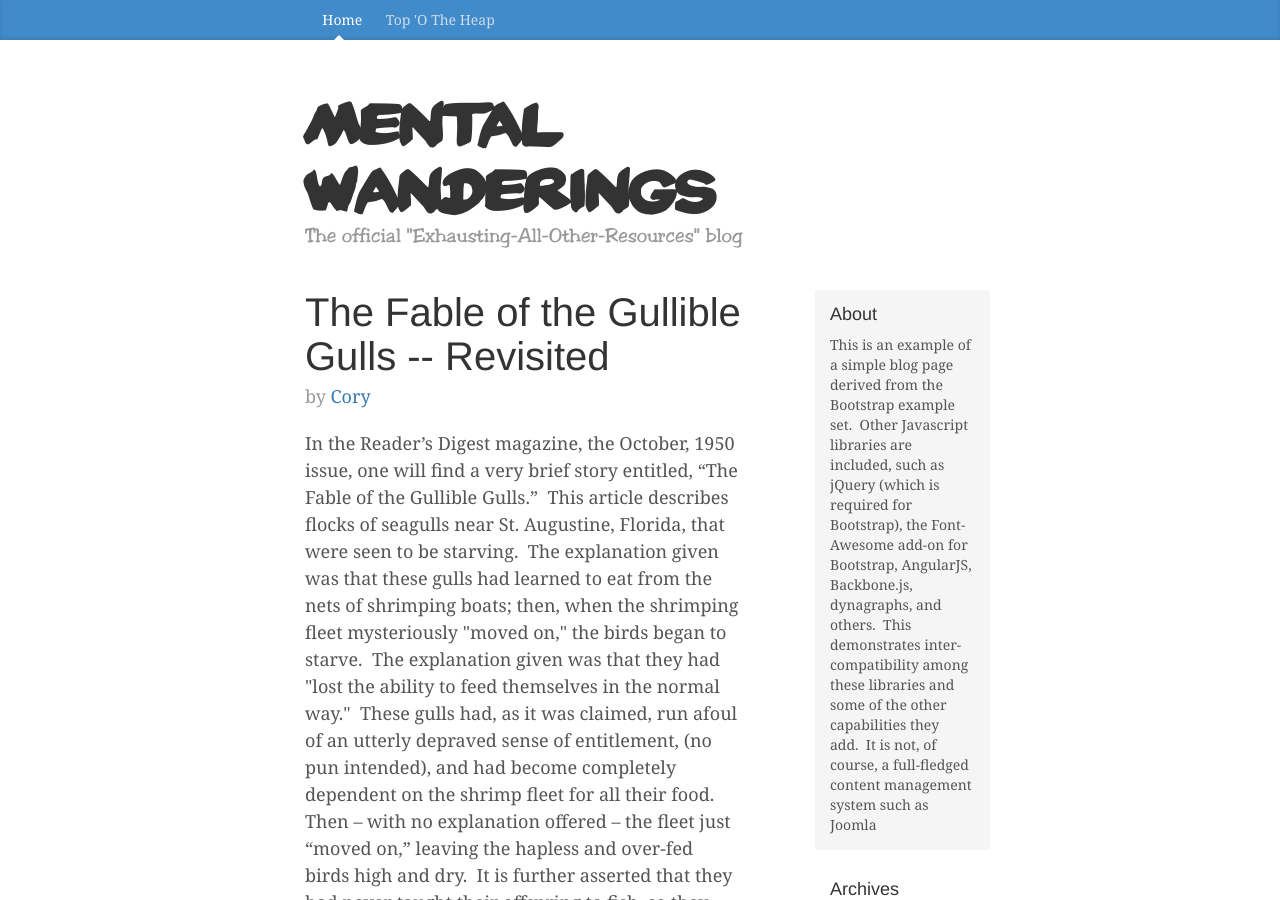
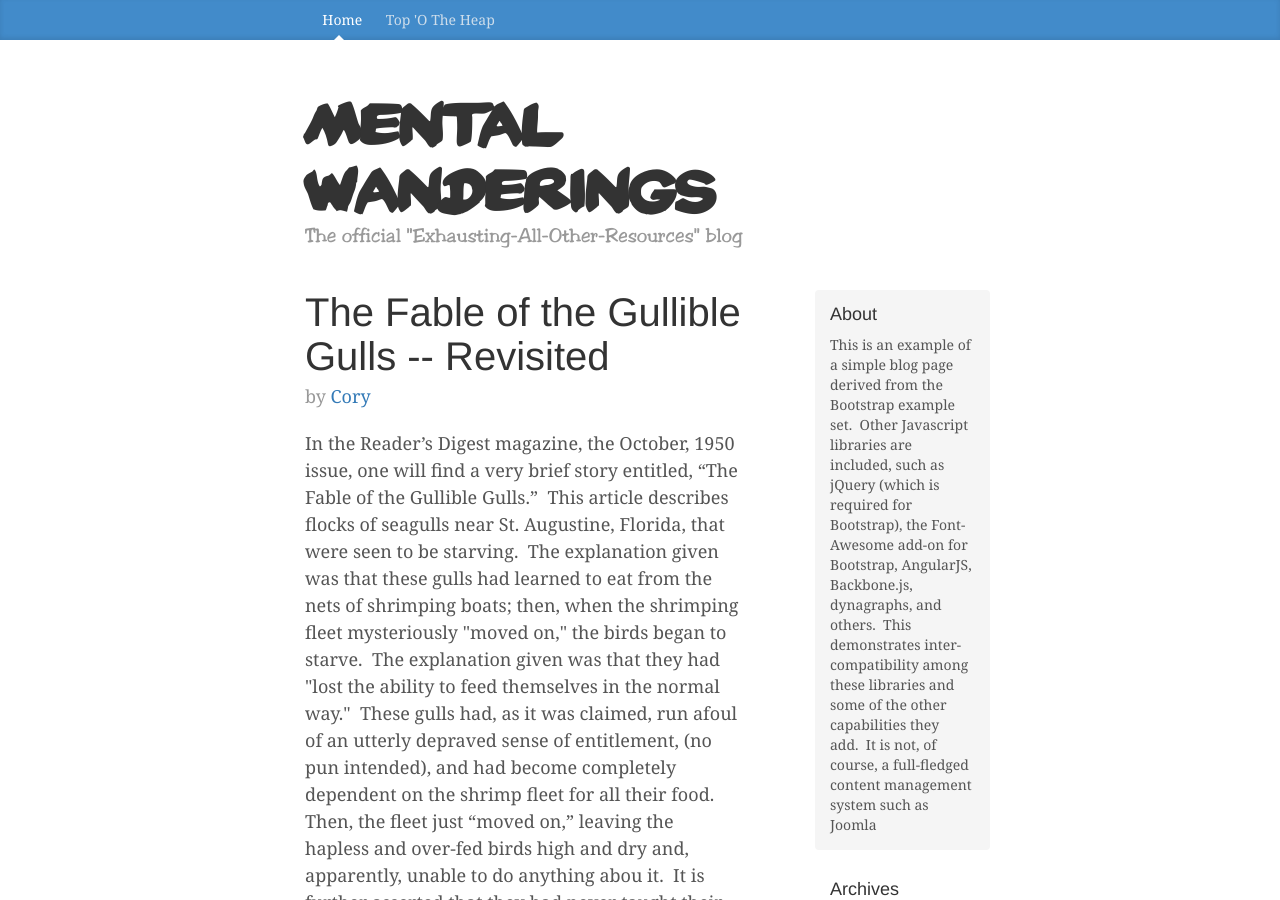
Before and after one commit to coryburt/coryburt.github.io, a Jekyll site: the page proj/bootstrap-blog/page4.html, which Jekyll copies as it is, in a window 1280 px wide and 900 px high. Built offline with Jekyll 4.4.1, drawn with Linux system fonts in a browser that asks for light colours; nearby versions of some CDN libraries; some of the changed text lies outside the part shown.

Commit message:
Move Gullible Gulls

```diff
--- a/proj/bootstrap-blog/page4.html
+++ b/proj/bootstrap-blog/page4.html
@@ -43,7 +43,7 @@
 
 	<p>In the Reader’s Digest magazine, the October, 1950 issue, one will find a very brief story entitled, “The Fable of the Gullible Gulls.”&nbsp; This article describes flocks of seagulls near St. Augustine, Florida, that were seen to be starving.&nbsp; The explanation given was that these gulls had learned to eat from the nets of shrimping boats; then, when the shrimping fleet mysteriously "moved on," the birds began to starve.&nbsp; The explanation given was that they had "lost the ability to feed themselves in the normal way."&nbsp;
         These gulls had, as it was claimed, run afoul of an utterly depraved sense of entitlement, (no pun intended), and had become completely dependent on the shrimp fleet for all their food.&nbsp;
-        Then – with no explanation offered – the fleet just “moved on,” leaving the hapless and over-fed birds high and dry.&nbsp;
+        Then, the fleet just “moved on,” leaving the hapless and over-fed birds high and dry and, apparently, unable to do anything abou it.&nbsp;
         It is further asserted that they had never taught their offspring to fish, so they, too, were left helpless and starving.</p>
 
 	<p>Why, I’m sure you’re wondering, would I devote a blog entry to this odd story from an issue of Reader’s Digest that is 67 years old, (as of the month of this entry).&nbsp;
```
